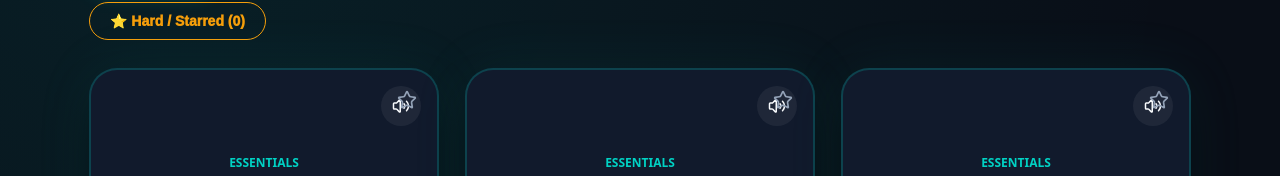
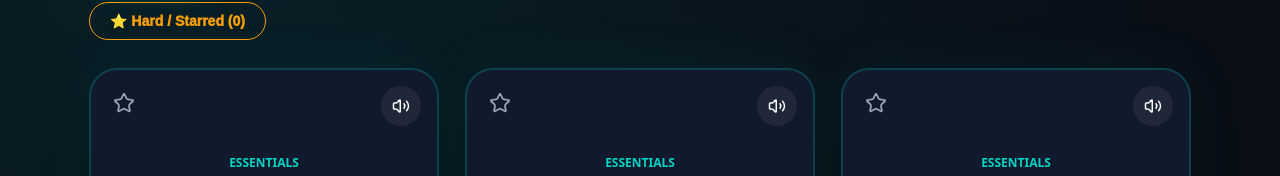
Before and after one commit to umangv-tech/learn-malay, a React (Vite) app: page / in a window 1280 px wide. Shown: the part 735-911 px from the top of the page. Built offline with nearby package versions, Linux system fonts and the light colour scheme.

Commit message:
Moved flashcard Star button to top-left corner (left: 16px) on both sides of card to cleanly separate from top-right audio speaker button (right: 16px)

```diff
--- a/src/App.jsx
+++ b/src/App.jsx
@@ -709,10 +709,10 @@ Ensure category is concise (e.g. 'AI: Kata Ganda' or 'AI: Everyday'), pronunciat
                     </button>
                     <button
                       onClick={(e) => { e.stopPropagation(); toggleStar(card.id); }}
-                      style={{position: 'absolute', top: '16px', right: '16px', background: 'transparent', border: 'none', cursor: 'pointer', zIndex: 10, padding: '4px'}}
+                      style={{position: 'absolute', top: '16px', left: '16px', background: 'transparent', border: 'none', cursor: 'pointer', zIndex: 10, padding: '6px'}}
                       title={starredIds.includes(card.id) ? "Unstar word" : "Star word as hard"}
                     >
-                      <Star size={20} fill={starredIds.includes(card.id) ? "#f59e0b" : "none"} color={starredIds.includes(card.id) ? "#f59e0b" : "var(--text-muted)"} />
+                      <Star size={22} fill={starredIds.includes(card.id) ? "#f59e0b" : "none"} color={starredIds.includes(card.id) ? "#f59e0b" : "var(--text-muted)"} />
                     </button>
                     <span style={{fontSize: '12px', color: 'var(--accent-primary)', fontWeight: 'bold', textTransform: 'uppercase', marginBottom: '8px', display: 'block'}}>
                       {card.category}
@@ -723,6 +723,13 @@ Ensure category is concise (e.g. 'AI: Kata Ganda' or 'AI: Everyday'), pronunciat
                   <div className="flip-card-back">
                     <button onClick={(e) => speakMalay(e, card.malay)} className="audio-btn" style={{background: 'rgba(0,0,0,0.3)'}}>
                       <Volume2 size={18} />
+                    </button>
+                    <button
+                      onClick={(e) => { e.stopPropagation(); toggleStar(card.id); }}
+                      style={{position: 'absolute', top: '16px', left: '16px', background: 'transparent', border: 'none', cursor: 'pointer', zIndex: 10, padding: '6px'}}
+                      title={starredIds.includes(card.id) ? "Unstar word" : "Star word as hard"}
+                    >
+                      <Star size={22} fill={starredIds.includes(card.id) ? "#f59e0b" : "none"} color={starredIds.includes(card.id) ? "#f59e0b" : "var(--text-muted)"} />
                     </button>
                     <h3 className="word-eng">{card.english}</h3>
                     <div className="word-pronounce">{card.pronunciation}</div>
```
